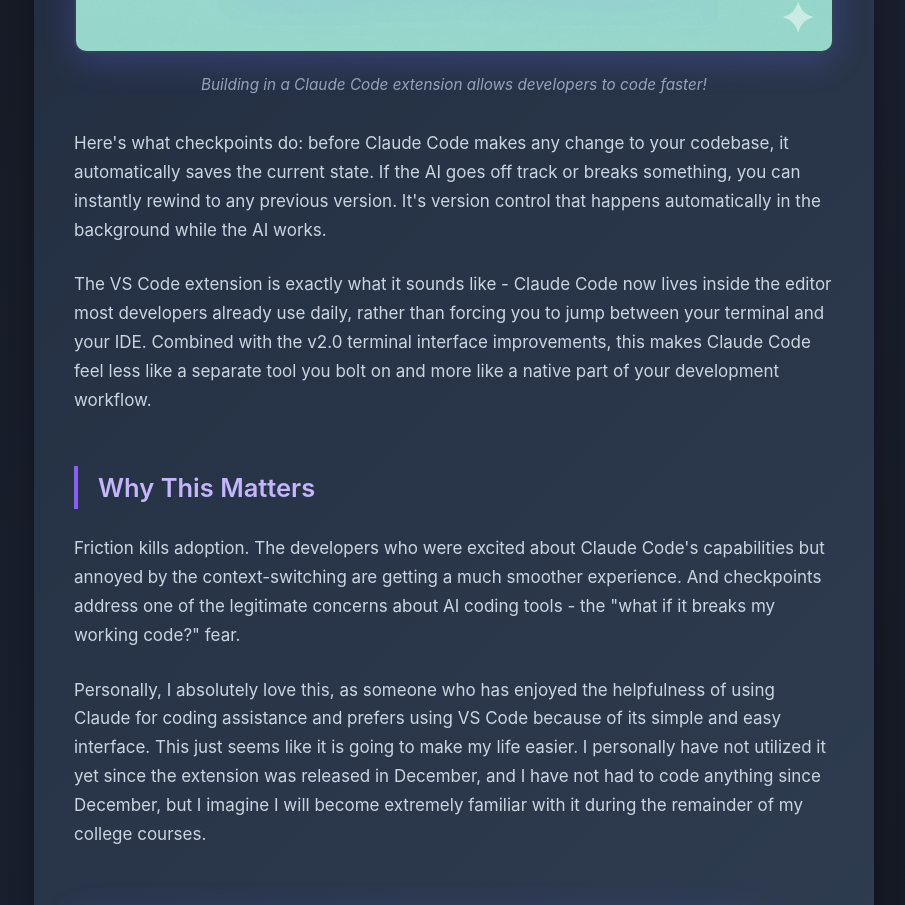
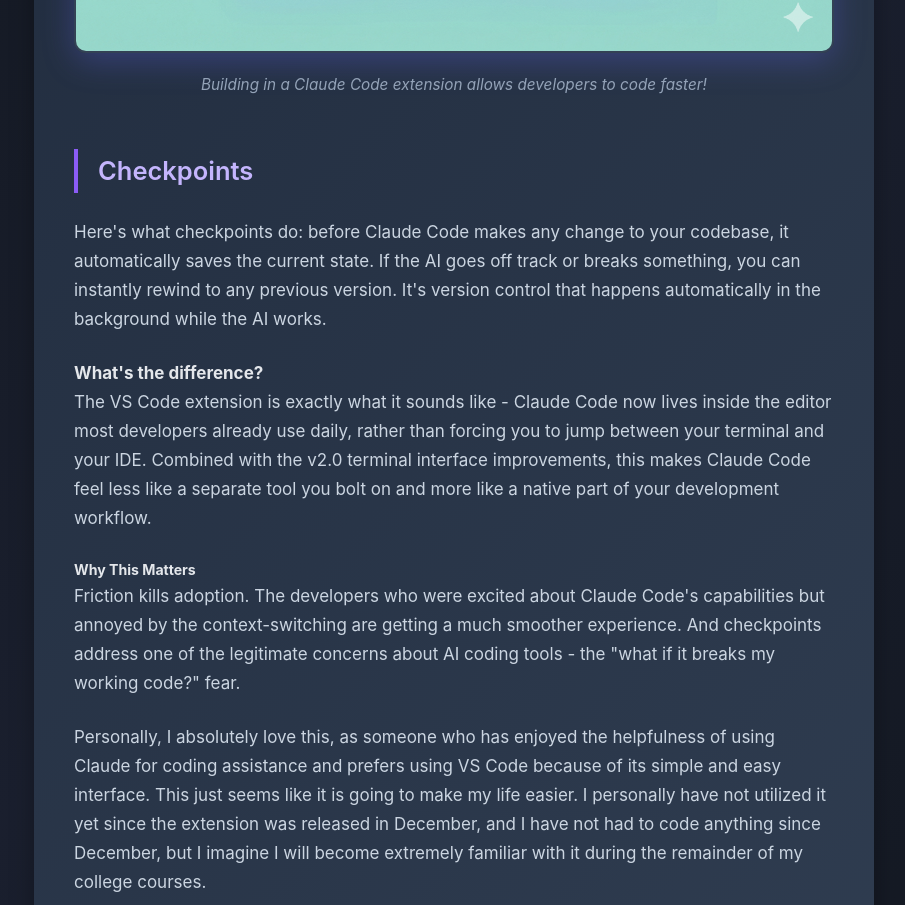
Before and after one commit to DakSouth15/DakSouth15.github.io, a plain HTML site: page claude-code-vs-code-checkpoints.html in a window 1280 px wide. Shown: the part 1105-2010 px from the top of the page, without its empty margins (186-1091 px from the left). Drawn offline with Linux system fonts and the light colour scheme.

Commit message:
Introduce 'Checkpoints' feature in Claude Code section
Added a section on 'Checkpoints' explaining their functionality and benefits for developers using Claude Code.

```diff
--- a/claude-code-vs-code-checkpoints.html
+++ b/claude-code-vs-code-checkpoints.html
@@ -29,11 +29,13 @@
             <img src="vs-code-img.png" alt="Building in a Claude Code extension allows developers to code faster!">
                 <p class="image-caption">Building in a Claude Code extension allows developers to code faster!</p>
 
+            <h3>Checkpoints</h3>
             <p>Here's what checkpoints do: before Claude Code makes any change to your codebase, it automatically saves the current state. If the AI goes off track or breaks something, you can instantly rewind to any previous version. It's version control that happens automatically in the background while the AI works.</p>
 
+            <h4>What's the difference?</h4>
             <p>The VS Code extension is exactly what it sounds like - Claude Code now lives inside the editor most developers already use daily, rather than forcing you to jump between your terminal and your IDE. Combined with the v2.0 terminal interface improvements, this makes Claude Code feel less like a separate tool you bolt on and more like a native part of your development workflow.</p>
 
-            <h3>Why This Matters</h3>
+            <h5>Why This Matters</h5>
 
             <p>Friction kills adoption. The developers who were excited about Claude Code's capabilities but annoyed by the context-switching are getting a much smoother experience. And checkpoints address one of the legitimate concerns about AI coding tools - the "what if it breaks my working code?" fear.</p>
 
```
